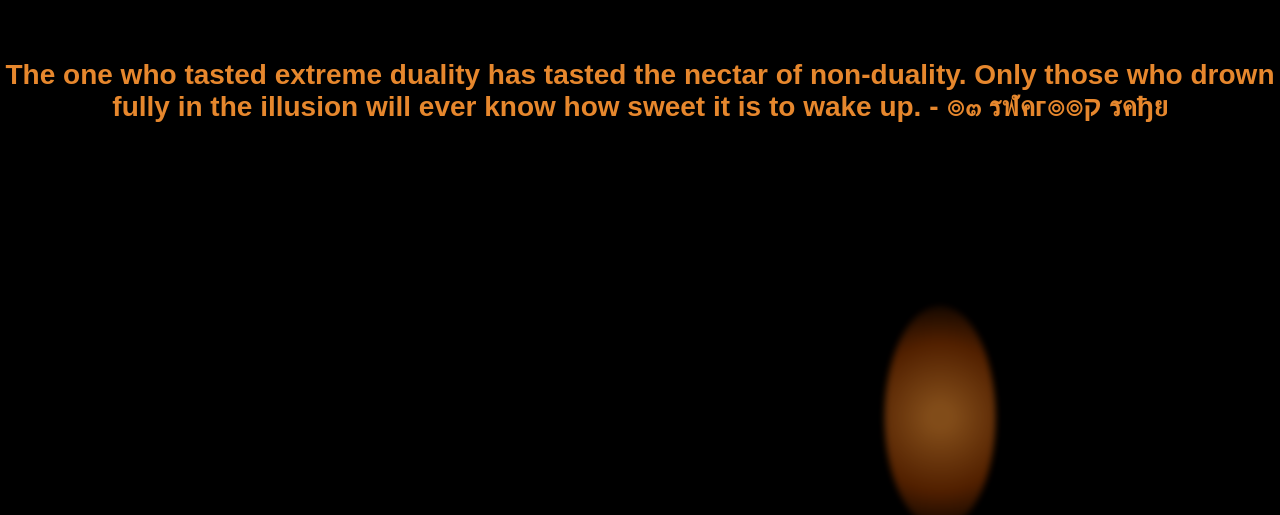
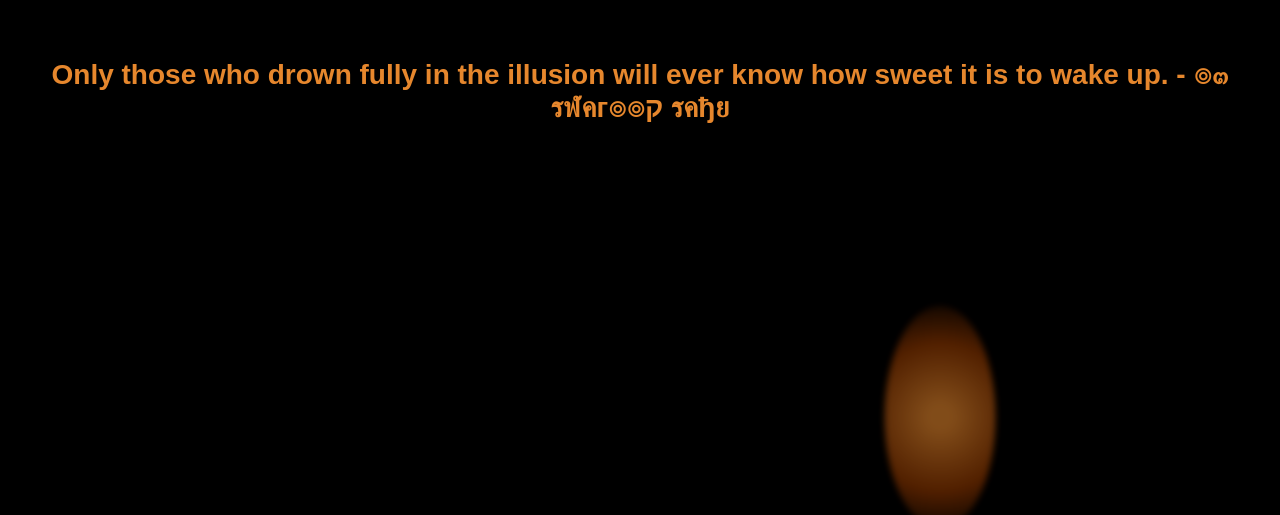
Before and after one commit to iOmswaroop/Pandabreath, a plain HTML site: page index.html in a window 1280 px wide. Shown: the top 515 px of the page. Drawn offline with Linux system fonts and the light colour scheme.

Commit message:
Update index.html

```diff
--- a/index.html
+++ b/index.html
@@ -88,7 +88,7 @@
 </head>
 <body>
 
-  <h1>The one who tasted extreme duality has tasted the nectar of non-duality. Only those who drown fully in the illusion will ever know how sweet it is to wake up. - ๏๓ รฬคг๏๏ק รคђย</h1>
+  <h1>Only those who drown fully in the illusion will ever know how sweet it is to wake up. - ๏๓ รฬคг๏๏ק รคђย</h1>
   <div id="container"></div>
 
   <script>
```
